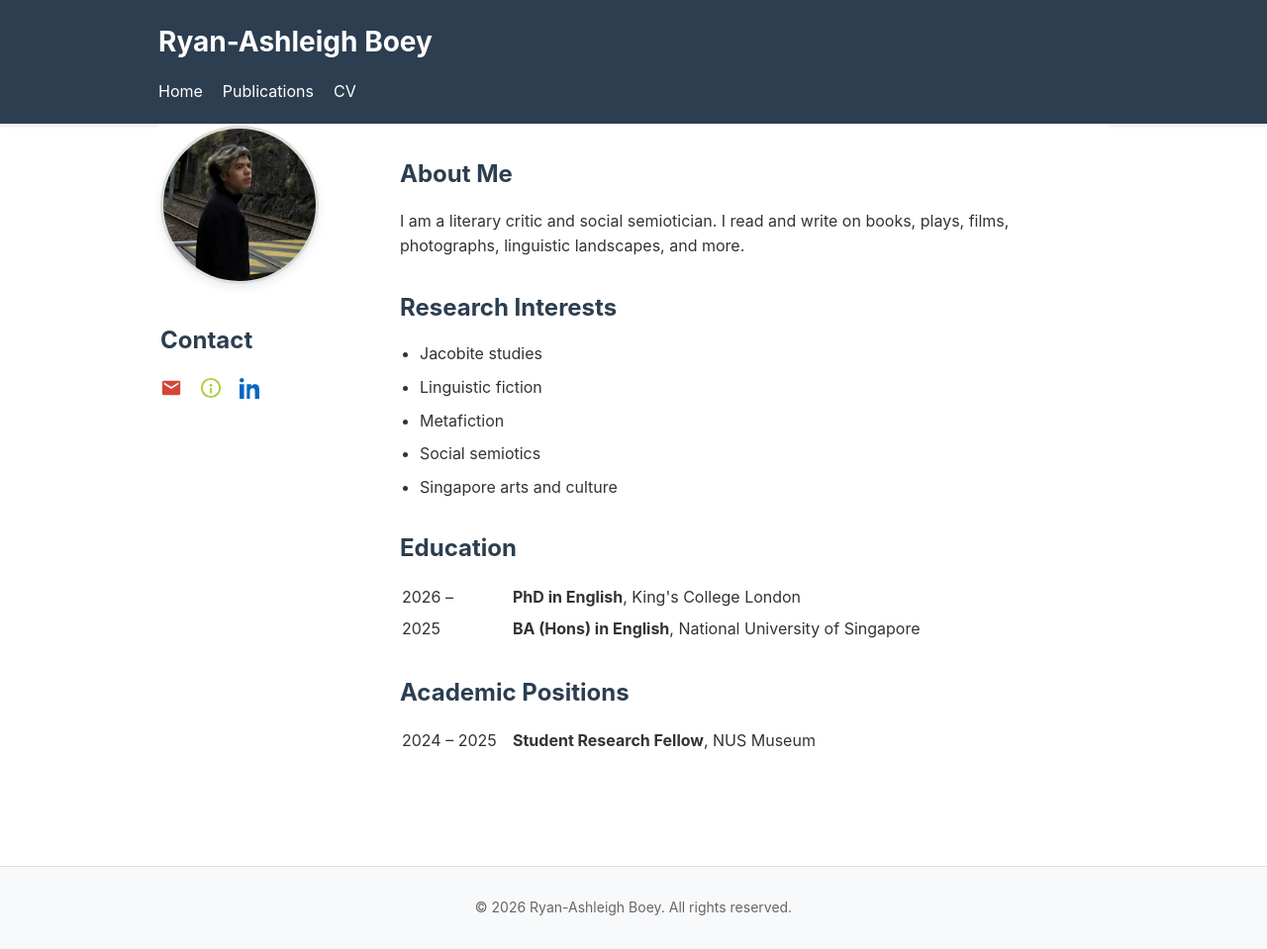
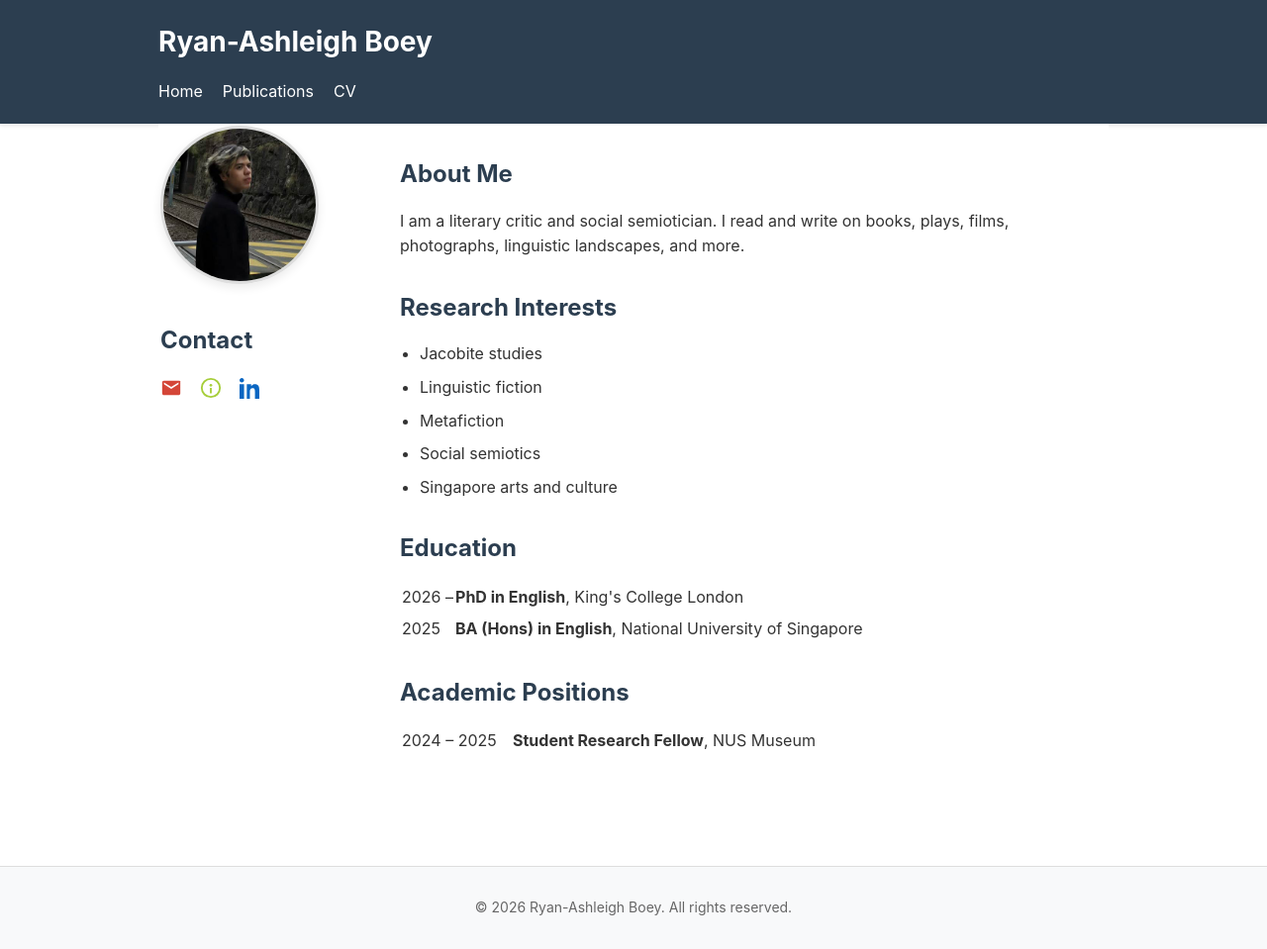
Before and after one commit to r-boey/r-boey.github.io, a Jekyll site: the page built from index.md, in a window 1280 px wide. Shown: the whole page at 99% size. Built offline with Jekyll 4.4.1, drawn with Linux system fonts in a browser that asks for light colours.

Commit message:
Update index.md

```diff
--- a/index.md
+++ b/index.md
@@ -91,9 +91,9 @@ title:
 
       <h2>Education</h2>
 
-      <table>
+      <table class="education-table">
         <tr>
-          <td width="110" valign="top">2026 – </td>
+          <td valign="top">2026 –</td>
           <td valign="top">
             <strong>PhD in English</strong>, King's College London
           </td>
```
